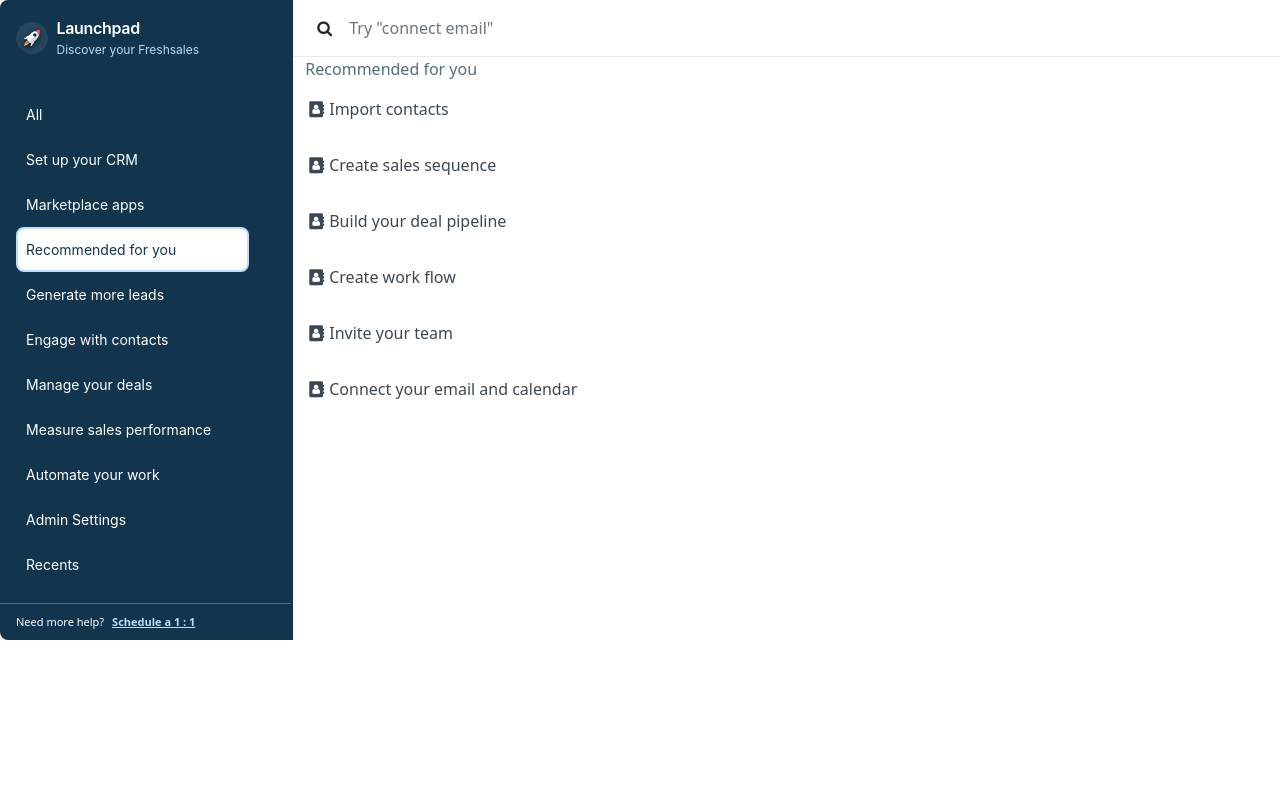
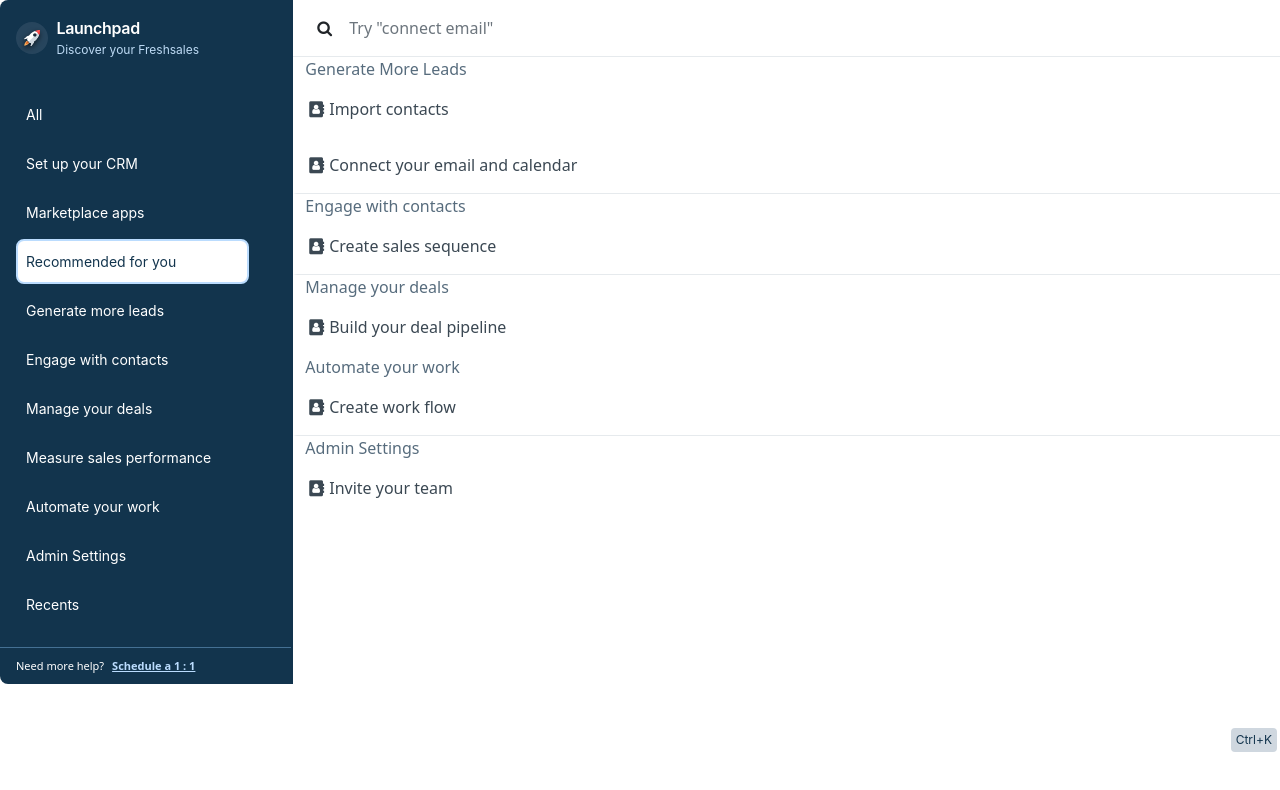
Before and after one commit to aritripriya0311/practise, an Angular app: page / in a window 1280 px wide. Both pictures are taken after a click on the button "Recommended for you". Shown: the top 790 px of the page. Built offline with nearby package versions, Linux system fonts and the light colour scheme.

Commit message:
small changes

```diff
--- a/src/app/app.component.html
+++ b/src/app/app.component.html
@@ -13,25 +13,17 @@
     <!-- left-content -->
     <div class="d-flex left-container">
       <div class="commandbar d-flex flex-column">
-        <button
-          (click)="containerSelectAll()"
-          aria-label="search-filter-Set up your CRM"
-          class="commandbar-button"
-        >
+        <button (click)="containerSelectAll()" class="commandbar-button">
           <span class="commandbar-span">All</span>
         </button>
         <div *ngFor="let name of buttons; let i = index">
-          <button
-            (click)="containerSelect(i)"
-            aria-label="search-filter-Set up your CRM"
-            class="commandbar-button"
-          >
+          <button (click)="containerSelect(i)" class="commandbar-button">
             <span class="commandbar-span">{{ name }}</span>
           </button>
         </div>
       </div>
     </div>
-
+    <!-- left-footer-->
     <div class="d-flex align-items-center end-panel">
       <span class="end-title">Need more help?</span>
       <div class="d-flex align-items-center" style="padding: 0; gap: 8px">
@@ -39,6 +31,7 @@
       </div>
     </div>
   </div>
+
   <!-- RIGHT PANEL -->
   <div class="right-panel">
     <!-- search bar -->
@@ -49,6 +42,8 @@
           type="search"
           class="form-control"
           placeholder='Try "connect email"'
+          [(ngModel)]="searchedText"
+          (ngModelChange)="filterResults()"
         />
       </div>
     </div>
@@ -57,7 +52,7 @@
     <div class="right-content">
       <div class="containers-list">
         <!-- container-1 -->
-        <div [ngClass]="flag[0] == 'true' ? 'class1' : 'class2'">
+        <ng-container *ngIf="all === true || id === 0">
           <span class="group-title">Set up your CRM</span>
           <ul class="list-group">
             <li class="list-group-item">
@@ -87,9 +82,9 @@
               >
             </li>
           </ul>
-        </div>
+        </ng-container>
         <!-- container-2 -->
-        <div [ngClass]="flag[1] == 'true' ? 'class1' : 'class2'">
+        <ng-container *ngIf="all === true || id === 1">
           <span class="group-title">Marketplace apps</span>
           <ul class="list-group">
             <li class="list-group-item">
@@ -124,9 +119,9 @@
               <i class="fa fa-address-book" aria-hidden="true"></i>More apps
             </li>
           </ul>
-        </div>
+        </ng-container>
         <!-- container-3 -->
-        <div [ngClass]="flag[2] == 'true' ? 'class1' : 'class2'">
+        <ng-container *ngIf="all === true">
           <span class="group-title">Recommended for you</span>
           <ul class="list-group">
             <li class="list-group-item">
@@ -154,9 +149,9 @@
               email and calendar
             </li>
           </ul>
-        </div>
+        </ng-container>
         <!-- container-4 -->
-        <div [ngClass]="flag[3] == 'true' ? 'class1' : 'class2'">
+        <ng-container *ngIf="all === true || id === 3">
           <span class="group-title">Generate More Leads</span>
           <ul class="list-group">
             <li class="list-group-item">
@@ -176,9 +171,9 @@
               email and calendar
             </li>
           </ul>
-        </div>
+        </ng-container>
         <!-- container-5 -->
-        <div [ngClass]="flag[4] == 'true' ? 'class1' : 'class2'">
+        <ng-container *ngIf="all === true || id === 4">
           <span class="group-title">Engage with contacts</span>
           <ul class="list-group">
             <li class="list-group-item">
@@ -203,9 +198,9 @@
               activity
             </li>
           </ul>
-        </div>
+        </ng-container>
         <!-- container-6 -->
-        <div [ngClass]="flag[5] == 'true' ? 'class1' : 'class2'">
+        <ng-container *ngIf="all === true || id === 5">
           <span class="group-title">Manage your deals</span>
           <ul class="list-group">
             <li class="list-group-item">
@@ -221,9 +216,9 @@
               for your team
             </li>
           </ul>
-        </div>
+        </ng-container>
         <!-- container-7 -->
-        <div [ngClass]="flag[6] == 'true' ? 'class1' : 'class2'">
+        <ng-container *ngIf="all === true || id === 6">
           <span class="group-title">Measures sales performance</span>
           <ul class="list-group">
             <li class="list-group-item">
@@ -235,9 +230,9 @@
               report
             </li>
           </ul>
-        </div>
+        </ng-container>
         <!-- container-8 -->
-        <div [ngClass]="flag[7] == 'true' ? 'class1' : 'class2'">
+        <ng-container *ngIf="all === true || id === 7">
           <span class="group-title">Automate your work</span>
           <ul class="list-group">
             <li class="list-group-item">
@@ -249,9 +244,9 @@
               auto-assignment rule
             </li>
           </ul>
-        </div>
+        </ng-container>
         <!-- container-9 -->
-        <div [ngClass]="flag[8] == 'true' ? 'class1' : 'class2'">
+        <ng-container *ngIf="all === true || id === 8">
           <span class="group-title">Admin Settings</span>
           <ul class="list-group">
             <li class="list-group-item">
@@ -263,12 +258,62 @@
               and permissions
             </li>
           </ul>
-        </div>
+        </ng-container>
         <!-- container-10 -->
-        <div [ngClass]="flag[9] == 'true' ? 'class1' : 'class2'">
+        <ng-container *ngIf="all === true || id === 9">
           <span class="group-title">Recents</span>
-        </div>
+        </ng-container>
+        <!-- container-11 -->
+        <ng-container *ngIf="id === 2">
+          <span class="group-title">Generate More Leads</span>
+          <ul class="list-group">
+            <li class="list-group-item">
+              <i class="fa fa-address-book" aria-hidden="true"></i>Import
+              contacts
+            </li>
+            <li class="list-group-item bb">
+              <i class="fa fa-address-book" aria-hidden="true"></i>Connect your
+              email and calendar
+            </li>
+          </ul>
+
+          <span class="group-title">Engage with contacts</span>
+          <ul class="list-group">
+            <li class="list-group-item bb">
+              <i class="fa fa-address-book" aria-hidden="true"></i>Create sales
+              sequence
+            </li>
+          </ul>
+
+          <span class="group-title">Manage your deals</span>
+          <ul class="list-group">
+            <li class="list-group-item">
+              <i class="fa fa-address-book" aria-hidden="true"></i>Build your
+              deal pipeline
+            </li>
+          </ul>
+
+          <span class="group-title">Automate your work</span>
+          <ul class="list-group">
+            <li class="list-group-item bb">
+              <i class="fa fa-address-book" aria-hidden="true"></i>Create work
+              flow
+            </li>
+          </ul>
+
+          <span class="group-title">Admin Settings</span>
+          <ul class="list-group">
+            <li class="list-group-item">
+              <i class="fa fa-address-book" aria-hidden="true"></i>Invite your
+              team
+            </li>
+          </ul>
+        </ng-container>
       </div>
+    </div>
+    <!-- right-footer -->
+    <div class="d-flex align-items-center">
+      <div class="right-footer"><span>Ctrl+</span><span>K</span></div>
     </div>
   </div>
 </div>
--- a/src/app/app.component.scss
+++ b/src/app/app.component.scss
@@ -65,8 +65,7 @@
   border: 2px solid transparent;
   height: fit-content;
   padding: 10px 8px;
-  margin-bottom: 0px;
-  margin-right: 0px;
+  margin-bottom: 4px;
   border-radius: 8px;
   width: 100%;
 }
@@ -90,6 +89,8 @@
 }
 
 .right-content {
+  height: 327px;
+  transition: height 0.1s ease-out 0s;
   border: none;
   border-radius: 0px;
   margin-top: 0px;
@@ -98,8 +99,8 @@
 
 .containers-list {
   min-height: 520px;
-  max-height: 90vh;
-  overflow-y: scroll;
+  max-height: 95vh;
+  overflow-y: auto;
   position: relative;
 }
 
@@ -165,12 +166,16 @@
   background: none !important;
 }
 
-.class1 {
-  visibility: visible;
-  height: auto;
+.right-footer {
+  background-color: rgb(207, 215, 223);
+  border-radius: 4px;
+  border: 1px solid transparent;
+  font-size: 12px;
+  padding: 2px 4px;
+  color: rgb(18, 52, 77);
+  font-family: 'SF Pro Text', sans-serif;
+  font-weight: 400;
+  position: relative;
+  top: 43vh;
+  left: 95%
 }
-
-.class2 {
-  visibility: hidden;
-  height: 0;
-}
--- a/src/app/app.component.ts
+++ b/src/app/app.component.ts
@@ -7,29 +7,29 @@
   styleUrls: ['./app.component.scss']
 })
 export class AppComponent implements OnInit {
+  title = 'launchPad';
+  searchedText: string = '';
+  all: boolean = false;
+  id: number = -1;
 
-  title = 'launchPad';
   buttons: string[] = [
     'Set up your CRM', 'Marketplace apps', 'Recommended for you', 'Generate more leads',
     'Engage with contacts', 'Manage your deals', 'Measure sales performance', 'Automate your work',
     'Admin Settings', 'Recents'
   ];
-  flag: string[] = ['false', 'false', 'false', 'false', 'false', 'false', 'false', 'false', 'false', 'false'];
 
   ngOnInit(): void {
-    for (let i = 0; i < 10; i++) {
-      this.flag[i] = 'true'
-    }
+    this.all = true;
   }
 
   containerSelect(id: number) {
-    this.flag = ['false', 'false', 'false', 'false', 'false', 'false', 'false', 'false', 'false', 'false']
-    this.flag[id] = 'true';
+    this.all = false;
+    this.id = id;
   }
   containerSelectAll() {
-    for (let i = 0; i < 10; i++) {
-      this.flag[i] = 'true'
-    }
+    this.all = true;
   }
-
+  filterResults() {
+    console.log(this.searchedText);
+  }
 }
--- a/src/app/app.module.ts
+++ b/src/app/app.module.ts
@@ -1,3 +1,4 @@
+import { FormsModule } from '@angular/forms';
 import { NgModule } from '@angular/core';
 import { BrowserModule } from '@angular/platform-browser';
 
@@ -10,7 +11,8 @@
   ],
   imports: [
     BrowserModule,
-    AppRoutingModule
+    AppRoutingModule,
+    FormsModule
   ],
   providers: [],
   bootstrap: [AppComponent]
```
